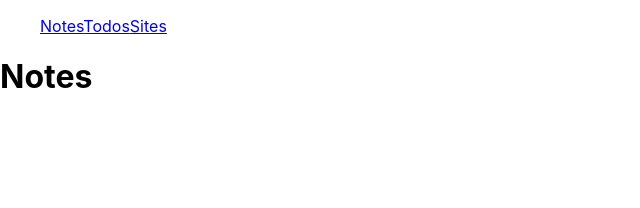
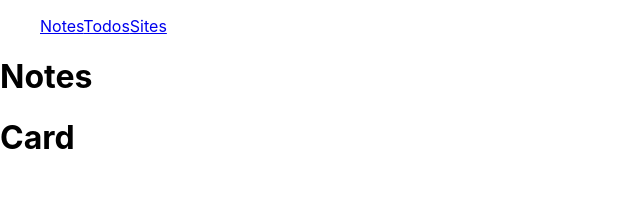
Before and after one commit to JayCodeGitHub/Happy-Notes, a React (Create React App) app in the folder client/: page /notes in a window 1280 px wide. Shown: the top 208 px of the page, without its empty margins (0-640 px from the left). Built offline with nearby package versions, Linux system fonts and the light colour scheme.

Commit message:
Created Card Component

```diff
--- /dev/null
+++ b/client/src/components/Card/Card.tsx
@@ -0,0 +1,11 @@
+import React from 'react'
+
+function Card() {
+  return (
+    <div>
+      <h1 className=''>Card</h1>
+    </div>
+  )
+}
+
+export default Card
--- a/client/src/views/Notes.tsx
+++ b/client/src/views/Notes.tsx
@@ -1,9 +1,11 @@
 import React from 'react'
+import Card from '../components/Card/Card'
 
 function Notes() {
   return (
     <div>
       <h1 className='text-3xl font-bold underline text-red-500'>Notes</h1>
+      <Card />
     </div>
   )
 }
```
